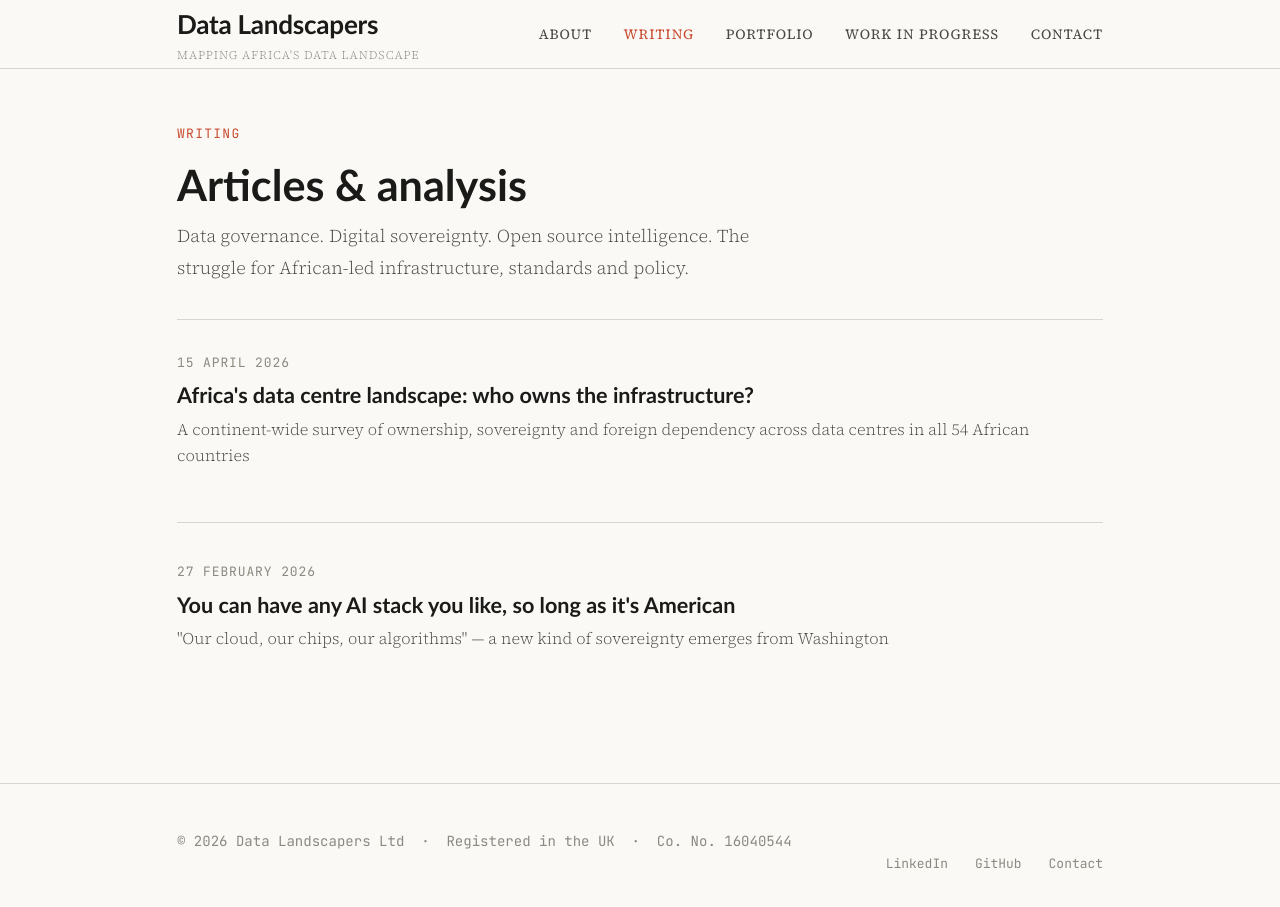
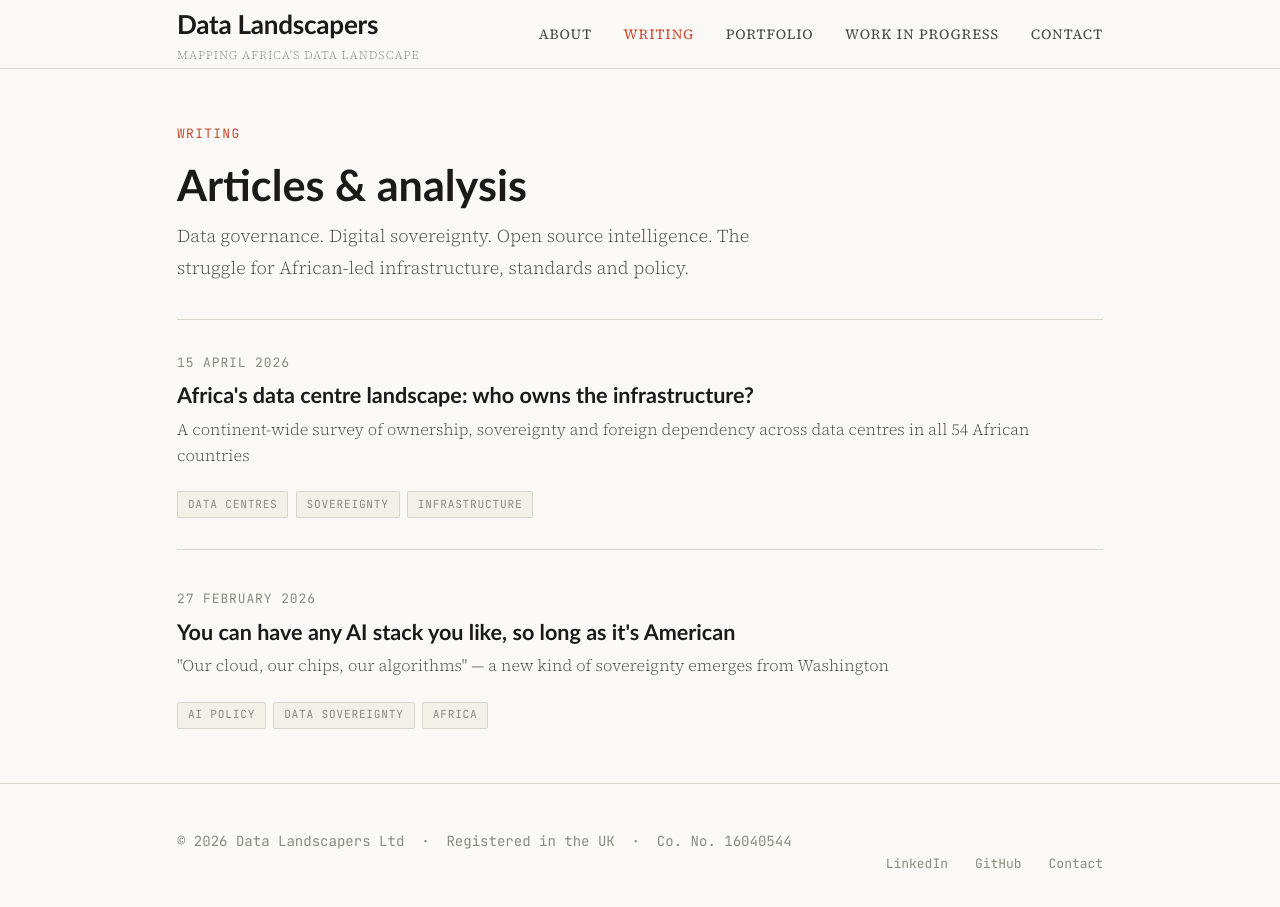
Before and after one commit to data-landscapers/data-landscapers.github.io, a Jekyll site: the page built from writing/index.md, in a window 1280 px wide and 921 px high. Shown: the top 907 px of the window. Built offline with Jekyll 4.4.1, drawn with Linux system fonts in a browser that asks for light colours.

Commit message:
Design Update 2

```diff
--- a/assets/css/main.css
+++ b/assets/css/main.css
@@ -169,6 +169,8 @@ img { max-width: 100%; height: auto; display: block; }
 .article-list__title a { color: var(--ink); border: none; }
 .article-list__title a:hover { color: var(--accent); }
 .article-list__excerpt { font-size: 0.9rem; color: var(--ink-light); line-height: 1.6; margin-top: 0.3rem; }
+.article-list__tags { margin-top: 0.6rem; display: flex; gap: 0.4rem; flex-wrap: wrap; }
+.article-list__tag { font-family: var(--mono); font-size: 0.62rem; text-transform: uppercase; letter-spacing: 0.07em; padding: 0.15rem 0.55rem; border: 1px solid var(--rule); border-radius: 2px; color: var(--ink-faint); background: var(--paper-warm); }
 
 /* ── ARTICLE PAGE ── */
 .article-header { padding: 3rem 0 2rem; border-bottom: 1px solid var(--rule); margin-bottom: 2.5rem; }
@@ -191,8 +193,8 @@ img { max-width: 100%; height: auto; display: block; }
 .data-table-count { font-family: var(--mono); font-size: 0.7rem; color: var(--ink-faint); margin-left: auto; }
 
 /* Top scroll mirror */
-.data-table-scroll-top { overflow-x: auto; overflow-y: hidden; border-bottom: 1px solid var(--rule); }
-.data-table-scroll-top-inner { height: 1px; }
+.data-table-scroll-top { overflow-x: scroll; overflow-y: hidden; border-bottom: 1px solid var(--rule); height: 18px; }
+.data-table-scroll-top-inner { height: 1px; min-height: 1px; }
 .data-table-scroll { overflow-x: auto; }
 
 table.data-table { width: 100%; border-collapse: collapse; font-size: 0.78rem; font-family: var(--serif); }
--- a/writing/index.md
+++ b/writing/index.md
@@ -24,6 +24,11 @@ description: Articles and analysis by Bill Anderson on data governance, digital
     {% elsif post.excerpt %}
       <p class="article-list__excerpt">{{ post.excerpt | strip_html | truncate: 200 }}</p>
     {% endif %}
+    {% if post.tags and post.tags.size > 0 %}
+    <div class="article-list__tags">
+      {% for tag in post.tags %}<span class="article-list__tag">{{ tag }}</span>{% endfor %}
+    </div>
+    {% endif %}
   </li>
   {% endfor %}
 </ul>
```
